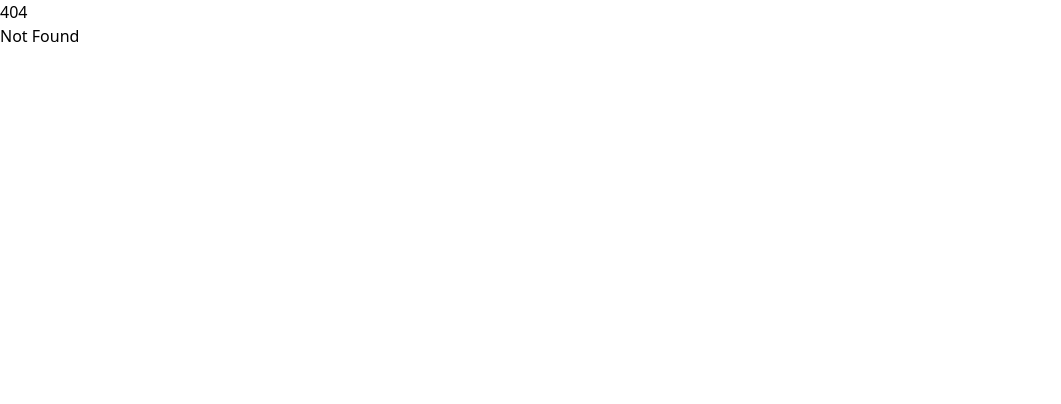
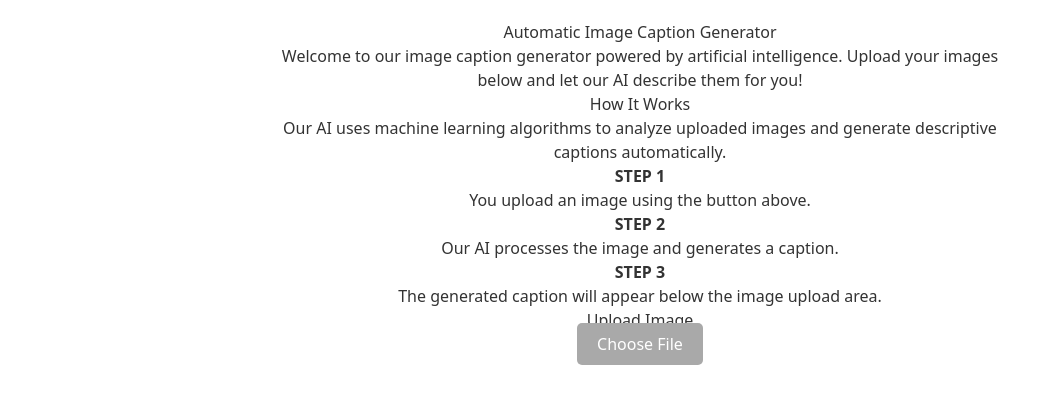
Before and after one commit to yashmithaa/kofin, a SvelteKit app: page /imgcap in a window 1280 px wide. Before the commit this address had no page. Shown: the top 404 px of the page, without its empty margins (0-1061 px from the left). Built offline with nearby package versions, Linux system fonts and the light colour scheme.

Commit message:
create image caption generator and color palette generator

```diff
--- /dev/null
+++ b/src/routes/color/+page.svelte
@@ -0,0 +1,7 @@
+<h1><center>Color Palette Generator</center></h1>
+<h3><center>Effortlessly Create visually  stimulating colour palettes, using our powerful AI powered palette generator</center></h3>
+
+<h2><center>Generate a new palette</center></h2>
+<label for="textbox">Enter your text here</label>
+<input type="text" id="textbox" name="palette">
+<button></button>
--- /dev/null
+++ b/src/routes/imgcap/+page.svelte
@@ -0,0 +1,43 @@
+<div class = "container">
+    <h1><center>Automatic Image Caption Generator</center></h1>
+    <h2>Welcome to our image caption generator powered by artificial intelligence. Upload your images below and let our AI describe them for you!</h2>
+    <h1>How It Works</h1>
+    <h2>Our AI uses machine learning algorithms to analyze uploaded images and generate descriptive captions automatically.</h2>
+    <h1><b>STEP 1</b></h1>
+    <h2>You upload an image using the button above.</h2>
+    <h1><b>STEP 2</b></h1>
+    <h2>Our AI processes the image and generates a caption.</h2>
+    <h1><b>STEP 3</b></h1>
+    <h2>The generated caption will appear below the image upload area.</h2>
+
+    <h1>Upload Image</h1>
+    <input type="file" id="fileInput" accept=".jpg, .jpeg, .png">
+    <label for="fileInput" class="upload-button">Choose File</label>
+</div>
+
+<style>
+        .container {
+            max-width: 800px;
+            margin: 0 auto;
+            padding: 20px;
+            text-align: center;
+        }
+        h1, h2 {
+            color: #333;
+        }
+        input[type="file"] {
+            display: none;
+        }
+        .upload-button {
+            background-color: darkgrey;
+            color:white;
+            border: none;
+            padding: 10px 20px;
+            border-radius: 5px;
+            cursor: pointer;
+            font-size: 16px;
+        }
+        .upload-button:hover {
+            background-color: black;
+        }
+</style>
```
